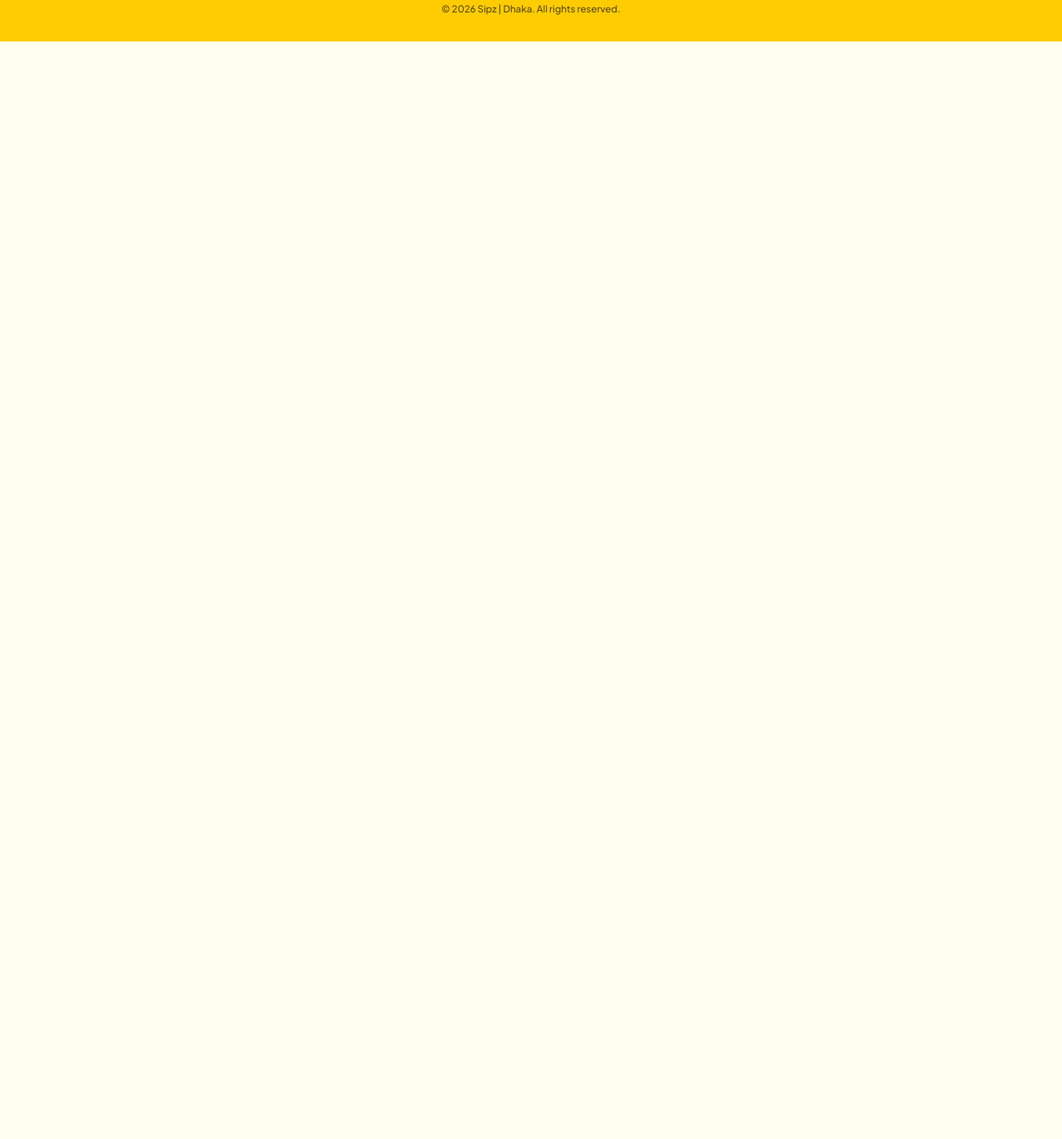
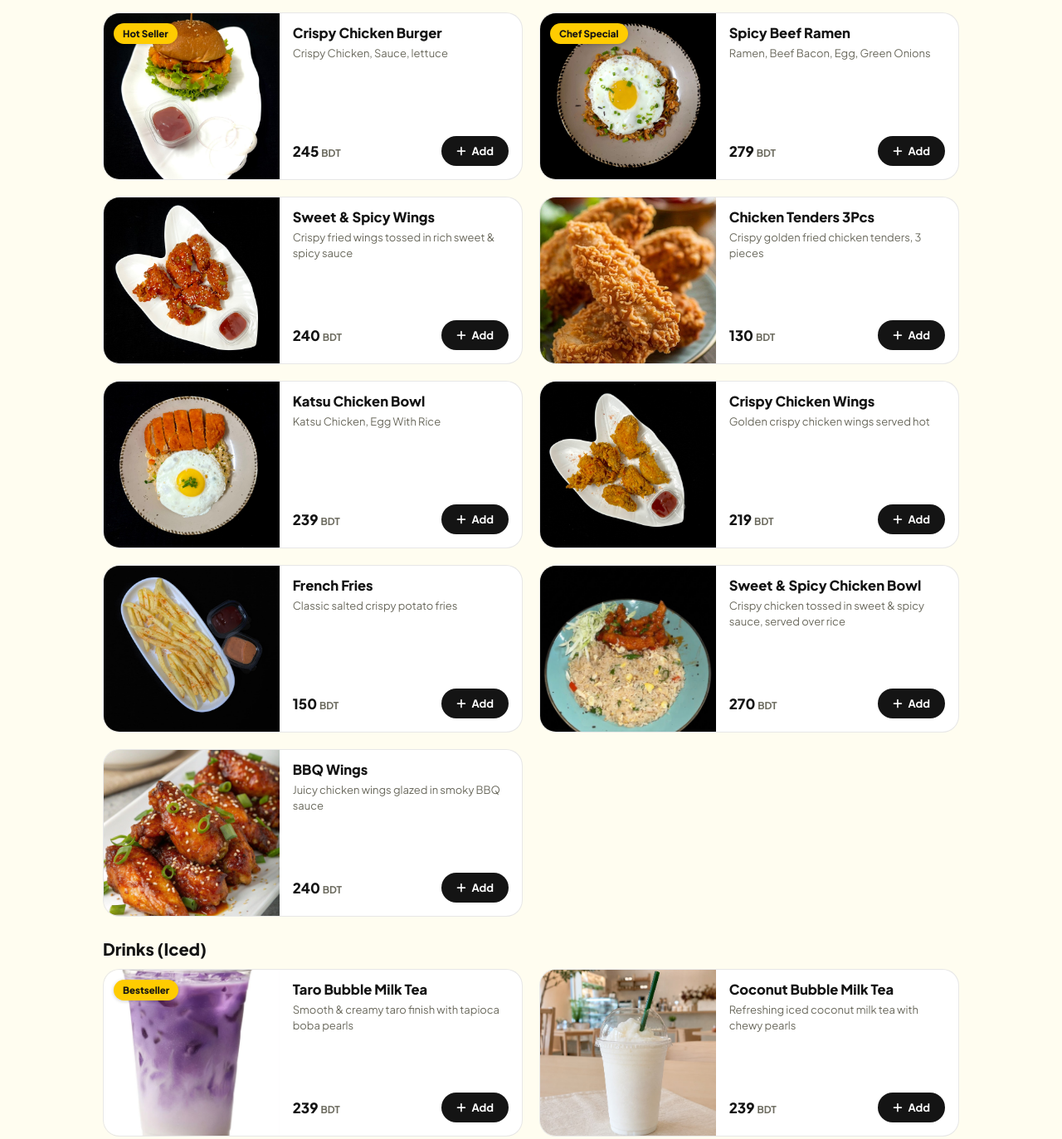
Before and after one commit to sipz-dhaka/Sipzdhaka-MENU, a plain HTML site: page index.html in a window 1280 px wide. Shown: the part 826-2199 px from the top of the page at 83% size. Before the commit the page ends 876 px from the top, so only its background shows below. Drawn offline with Linux system fonts and the light colour scheme.

Commit message:
Update index.html

```diff
--- a/index.html
+++ b/index.html
@@ -358,8 +358,8 @@ const M=[
 {id:'m7',c:'main',n:'Katsu Chicken Bowl',p:239,d:'Katsu Chicken, Egg With Rice',i:'katrice.jpeg'},
 {id:'m8',c:'main',n:'Crispy Chicken Wings',p:219,d:'Golden crispy chicken wings served hot',i:'ccwn.jpeg'},
 {id:'m9',c:'main',n:'French Fries',p:150,d:'Classic salted crispy potato fries',i:'ffn.jpeg'},
-{id:'m10',c:'main',n:'Sweet & Spicy Chicken Bowl',p:270,d:'Crispy chicken tossed in sweet & spicy sauce, served over rice',i:sscb.jpeg},
-{id:'m11',c:'main',n:'BBQ Wings',p:240,d:'Juicy chicken wings glazed in smoky BBQ sauce',i:bbqw.jpeg'},
+{id:'m10',c:'main',n:'Sweet & Spicy Chicken Bowl',p:270,d:'Crispy chicken tossed in sweet & spicy sauce, served over rice',i:'sscb.jpeg'},
+{id:'m11',c:'main',n:'BBQ Wings',p:240,d:'Juicy chicken wings glazed in smoky BBQ sauce',i:'bbqw.jpeg'},
 {id:'d1',c:'drinks',n:'Taro Bubble Milk Tea',p:239,d:'Smooth & creamy taro finish with tapioca boba pearls',i:'taroboba.jpeg',b:'Bestseller'},
 {id:'d2',c:'drinks',n:'Coconut Bubble Milk Tea',p:239,d:'Refreshing iced coconut milk tea with chewy pearls',i:'coconut.jpeg'},
 {id:'d3',c:'drinks',n:'Mango Mojito Tea',p:239,d:'Summer Special fresh mango green tea with boba',i:'mango.jpeg'},
```
